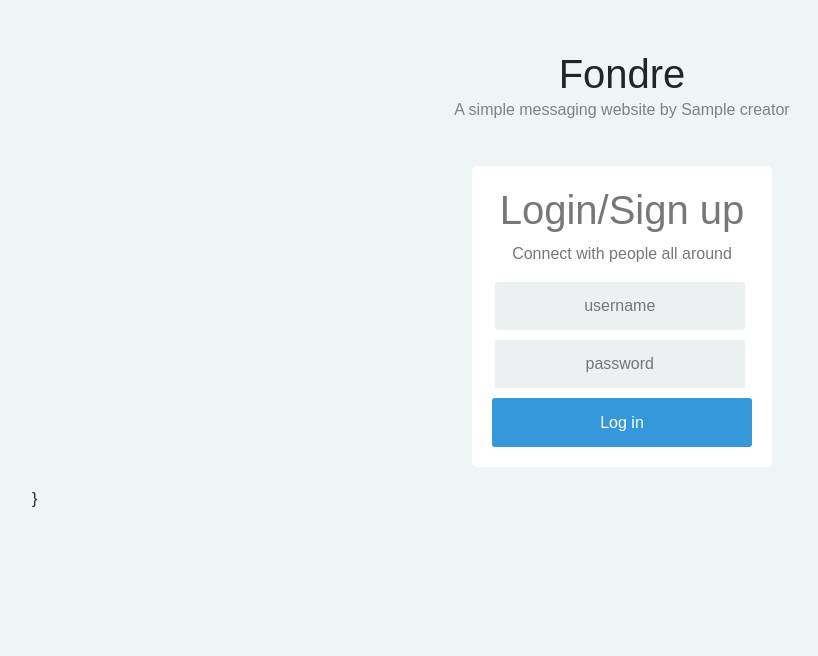
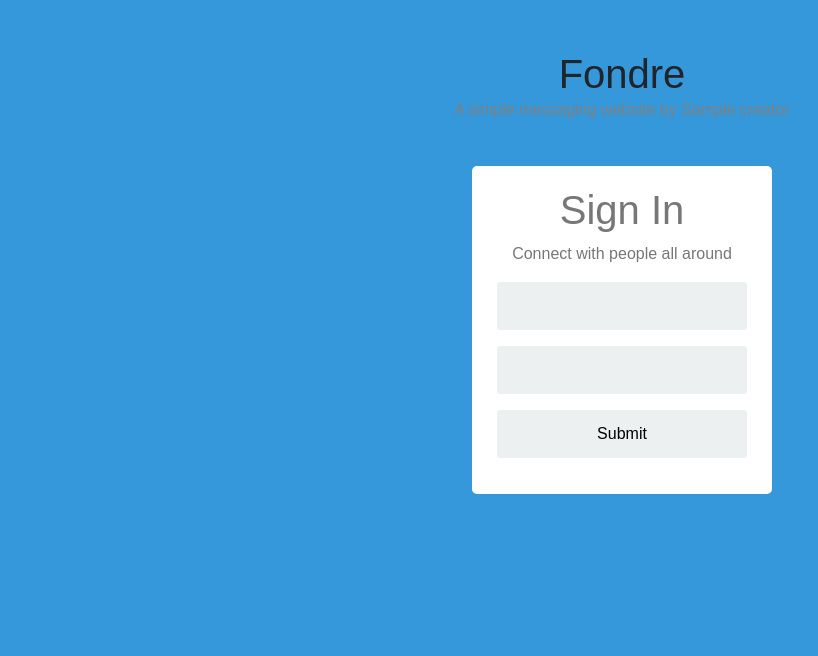
Before and after one commit to dossier-hash/Fondre-messenger, a Python web app: template templates/login.html in a window 1280 px wide. Shown: the top 656 px of the page, without its empty margins (18-836 px from the left). Run offline with Jinja, Linux system fonts and the light colour scheme; the template is opened without the code that fills it: most values are stand-ins (such as "Sample title", 1, 10 or a date in 2020); form fields are guessed from the names that the template uses; some libraries are stand-ins or nearby versions.

Commit message:
Used wtf-flask instead

```diff
--- a/form.py
+++ b/form.py
@@ -3,6 +3,6 @@
 from wtforms.validators import DataRequired
 
 class LoginForm(FlaskForm):
-	username = StringField('username', validators=[DataRequired()])
-	password = PasswordField('password', validators=[DataRequired()])
+	username = StringField('username', validators=[DataRequired()], render_kw={"placeholder" : "username"})
+	password = PasswordField('password', validators=[DataRequired()], render_kw={"placeholder" : "password"})
 	submit = SubmitField('Log in')
--- a/routes.py
+++ b/routes.py
@@ -9,10 +9,10 @@
 	creator = 'Dayyan Ahmad'
 	return render_template('index.html', title='Homepage', creator=creator)
 
-@fondre.route('/login')
+@fondre.route('/login/')
 def login():
 	form = LoginForm()
-	return render_template('login.html', title='Login', form=form)
+	return render_template('login.html', title='Sign In', form=form)
 
 @fondre.route('/')
 @fondre.route('/messenger/')
--- a/templates/base.html
+++ b/templates/base.html
@@ -42,7 +42,7 @@
 </head>
 
 
-<body style="background-color: rgb(239, 245, 245)">
+<body background-color="white">
 	<div style='text-align: center;'>
 		<h1 style='margin: 0;'>Fondre</h1>
 		{% if creator %}
--- a/templates/index.html
+++ b/templates/index.html
@@ -24,10 +24,9 @@
 		    border-radius: 8px;
 		}
 
+	</style>
 
-
-	</style>
-	<h2>Chat with user all around!~</h2>
+	<h2>Chat with users all around!~</h2>
 	<p>A simple way to text others without having to sell your soul to fucking Facebook</p>
 	<a href='/login' class='login'><button class='button'>Log In</button></a>
 
--- a/templates/login.html
+++ b/templates/login.html
@@ -82,7 +82,7 @@
 		}
 	</style>
 
-	<form action="/messenger" novalidate>
+	<!--<form action="/login" method='POST'>
 		{{ form.hidden_tag() }}
 		<div class="login">
 			<div class="login-screen">
@@ -102,5 +102,27 @@
 				</div>
 			</div>
 		}
-	</form>
+	</form>-->
+    <form action="" method="post" novalidate>
+        {{ form.hidden_tag() }}
+        <div class='login'>
+        	<div class='login-screen'>
+        		<div class='app-title'>
+        			<h1>Sign In</h1>
+        			<p>Connect with people all around</p>
+        		</div>
+        		<div class='login-form'>
+        		<div class='control-group'>
+	        		<p placeholder='username'>
+	            		{{ form.username(size=32) }}
+	        		</p>
+	        		<p placeholder='password'>
+	            		{{ form.password(size=32) }}
+	        		</p>
+	        		<p>{{ form.submit() }}</p>
+	        	</div>
+	        </div>
+	    </div>
+    </form>
+
 {% endblock %}
```
Lines whose indentation alone changed are shown as unchanged.
